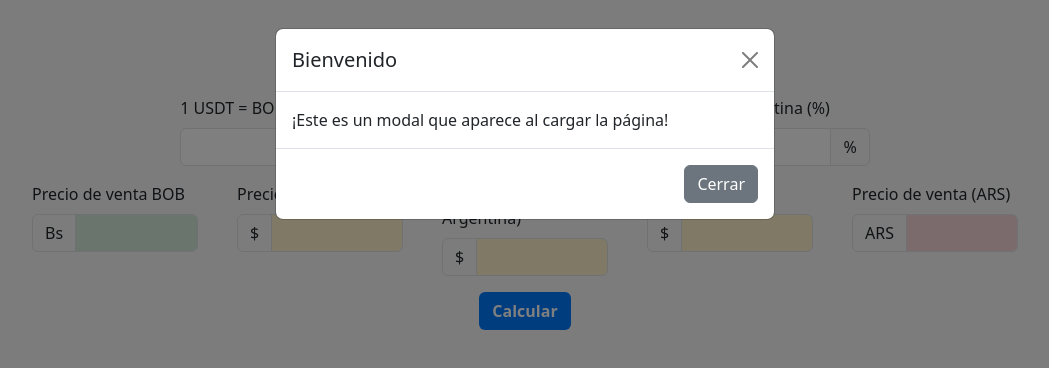
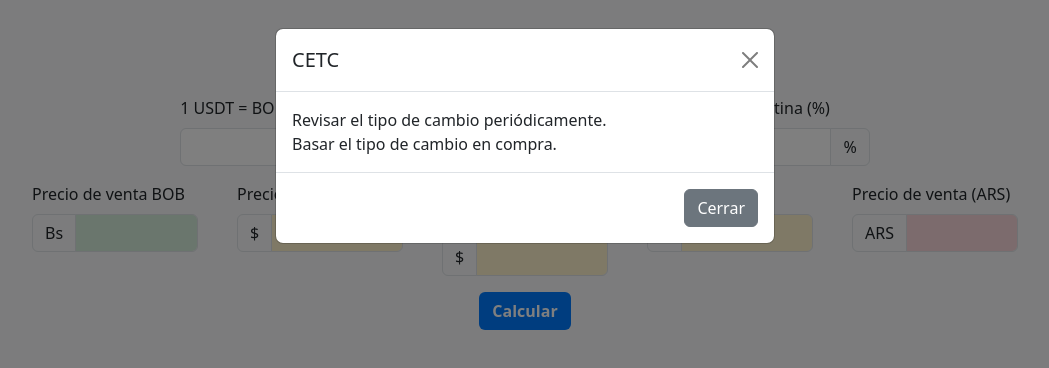
Before and after one commit to rmv-lotso/cetc-calculadora, a plain HTML site: page index.html in a window 1280 px wide. Shown: the whole page, without its empty margins (115-1164 px from the left). Drawn offline with nearby package versions, Linux system fonts and the light colour scheme.

Commit message:
modificar texto modal

```diff
--- a/index.html
+++ b/index.html
@@ -172,7 +172,7 @@
       <div class="modal-dialog">
         <div class="modal-content">
           <div class="modal-header">
-            <h5 class="modal-title" id="modalLabel">Bienvenido</h5>
+            <h5 class="modal-title" id="modalLabel">CETC</h5>
             <button
               type="button"
               class="btn-close"
@@ -181,7 +181,9 @@
             ></button>
           </div>
           <div class="modal-body">
-            ¡Este es un modal que aparece al cargar la página!
+            Revisar el tipo de cambio periódicamente.
+            <br />
+            Basar el tipo de cambio en compra.
           </div>
           <div class="modal-footer">
             <button
@@ -230,7 +232,6 @@
       }
 
       document.addEventListener("DOMContentLoaded", function () {
-        // Recuperar valores guardados
         document.getElementById("usdtBob").value =
           localStorage.getItem("usdtBob") || "";
         document.getElementById("usdtArs").value =
```
